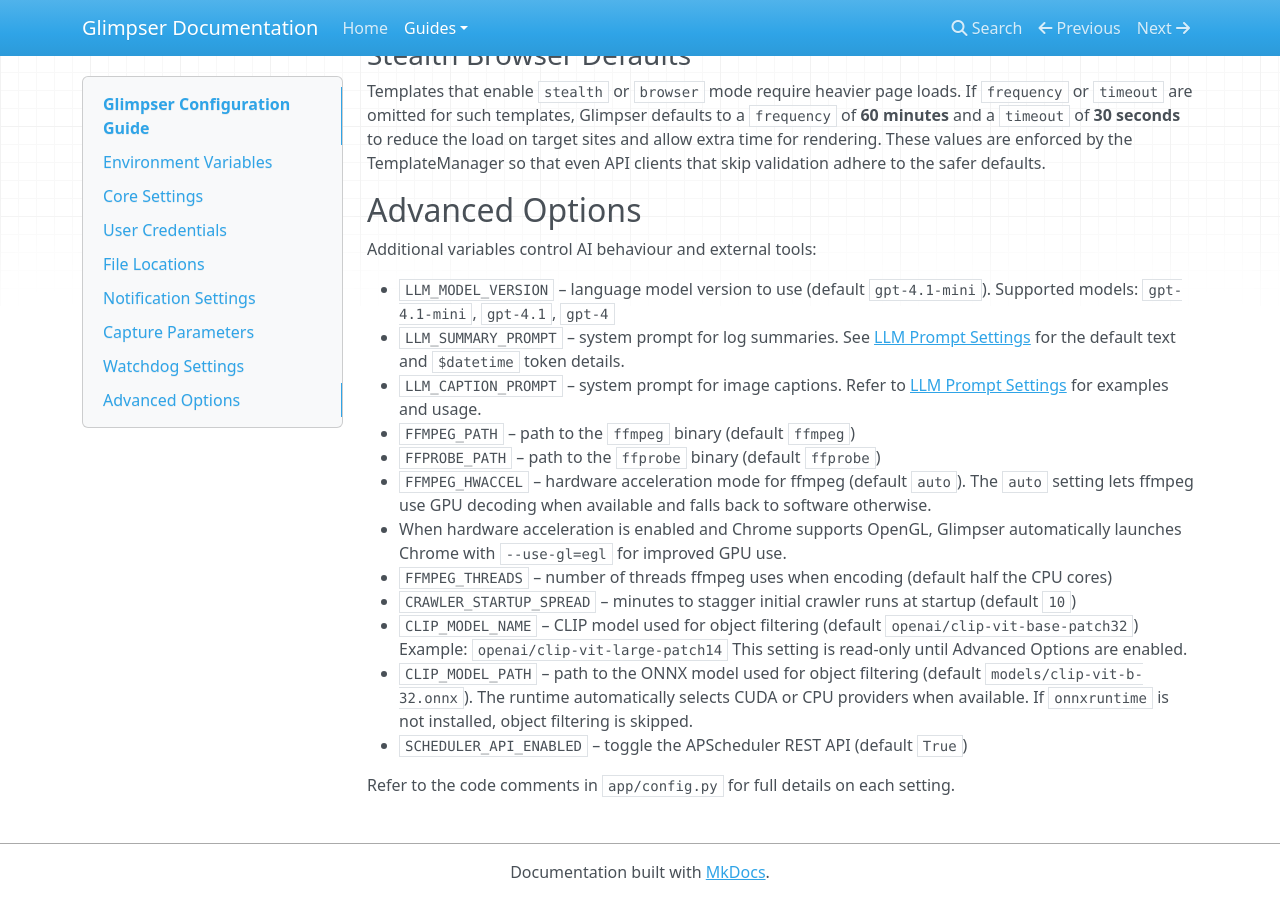
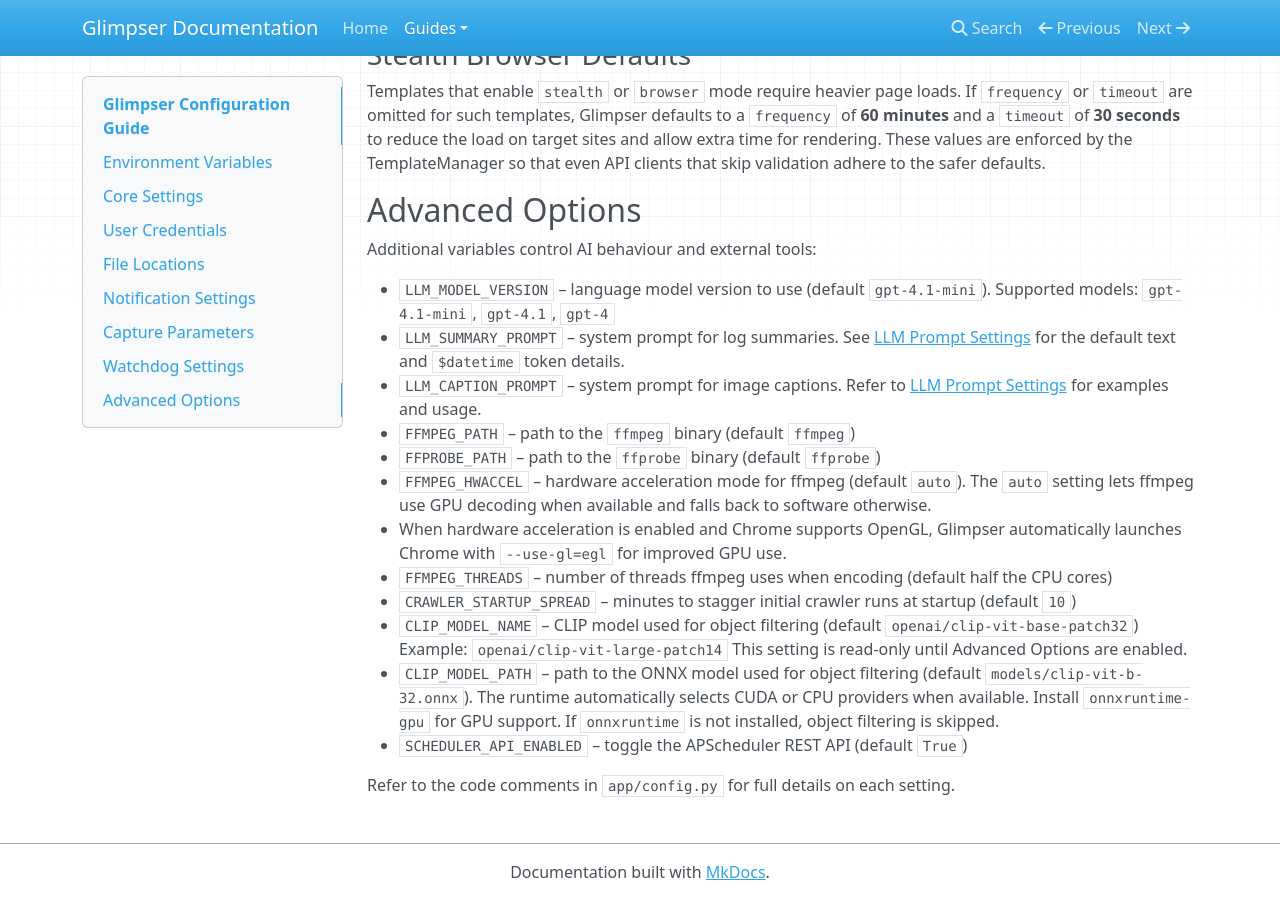
Before and after one commit to KristopherKubicki/glimpser, an MkDocs documentation site: the page built from docs/configuration_guide.md, in a window 1280 px wide and 900 px high, scrolled down 3824 px. Built offline with MkDocs 1.6.1, drawn with Linux system fonts in a browser that asks for light colours; nearby versions of some CDN libraries.

Commit message:
feat: add onnxruntime-gpu support

```diff
--- a/docs/configuration_guide.md
+++ b/docs/configuration_guide.md
@@ -188,7 +188,7 @@
 - `CLIP_MODEL_NAME` – CLIP model used for object filtering (default `openai/clip-vit-base-patch32`)
   Example: `openai/clip-vit-large-patch14`
   This setting is read-only until Advanced Options are enabled.
-- `CLIP_MODEL_PATH` – path to the ONNX model used for object filtering (default `models/clip-vit-b-32.onnx`). The runtime automatically selects CUDA or CPU providers when available. If `onnxruntime` is not installed, object filtering is skipped.
+- `CLIP_MODEL_PATH` – path to the ONNX model used for object filtering (default `models/clip-vit-b-32.onnx`). The runtime automatically selects CUDA or CPU providers when available. Install `onnxruntime-gpu` for GPU support. If `onnxruntime` is not installed, object filtering is skipped.
 - `SCHEDULER_API_ENABLED` – toggle the APScheduler REST API (default `True`)
 
 Refer to the code comments in `app/config.py` for full details on each setting.
--- a/requirements.txt
+++ b/requirements.txt
@@ -13,7 +13,7 @@
 selenium==4.33.0
 SQLAlchemy==2.0.41
 pywebpush==2.0.3
-onnxruntime==1.18.0
+onnxruntime-gpu==1.18.0
 transformers>=4.40.0
 tokenizers>=0.15.0
 undetected-chromedriver==3.5.5
```
